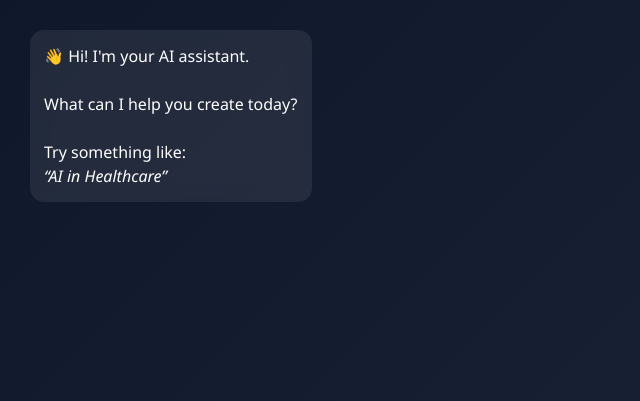
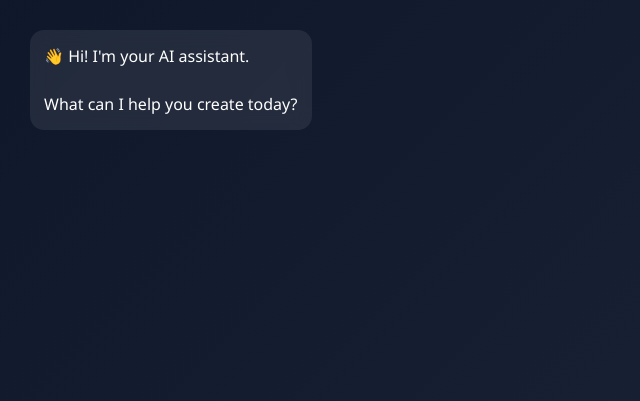
Before and after one commit to MahenderJakhar27/ai-ppt-pdf-generator, a FastAPI app: page /dashboard in a window 1280 px wide. Shown: the part 52-453 px from the top of the page, without its empty margins (0-640 px from the left). Run offline with FastAPI, Linux system fonts and the light colour scheme.

Commit message:
chat feature updated

```diff
--- a/templates/index.html
+++ b/templates/index.html
@@ -147,15 +147,32 @@ button {
 
 <script>
 const chat = document.getElementById("chat");
+const input = document.getElementById("prompt");
 
-/* Welcome message */
+let isLoading = false;
+
+/* Welcome */
 window.onload = () => {
     addMessage(
-        "👋 Hi! I'm your AI assistant.<br><br>What can I help you create today?<br><br>Try something like:<br><i>“AI in Healthcare”</i>",
+        "👋 Hi! I'm your AI assistant.<br><br>What can I help you create today?",
         "bot"
     );
+    input.focus();
 };
 
+/* ENTER KEY SUPPORT 🔥 */
+input.addEventListener("keypress", function(e) {
+    if (e.key === "Enter") {
+        generate();
+    }
+});
+
+/* THEME */
+function toggleTheme() {
+    document.body.classList.toggle("light");
+}
+
+/* ADD MESSAGE */
 function addMessage(html, type) {
     const msg = document.createElement("div");
     msg.className = "message " + type;
@@ -165,6 +182,7 @@ function addMessage(html, type) {
     chat.scrollTop = chat.scrollHeight;
 }
 
+/* TYPING */
 function showTyping() {
     const typing = document.createElement("div");
     typing.className = "message bot typing";
@@ -185,70 +203,35 @@ function removeTyping() {
     if (typing) typing.remove();
 }
 
-/* 🔥 REAL PPT STYLE PREVIEW */
+/* SLIDE PREVIEW (IMPROVED UI) */
 function renderSlides(data, prompt) {
     let html = `
-        <div style="margin-bottom:10px; font-size:16px;">
-            <b>${data.title}</b>
+        <div style="font-weight:bold; margin-bottom:10px;">
+            ${data.title}
         </div>
 
         <div style="
             display:flex;
-            gap:16px;
+            gap:15px;
             overflow-x:auto;
-            padding-bottom:10px;
         ">
     `;
 
     data.slides.forEach((slide, index) => {
         html += `
         <div style="
-            min-width:320px;
-            height:180px;
+            min-width:260px;
             background:#0f172a;
             border-radius:12px;
-            padding:14px;
-            box-shadow:0 8px 20px rgba(0,0,0,0.4);
-            position:relative;
-            transition:0.3s;
-        " onmouseover="this.style.transform='scale(1.05)'"
-           onmouseout="this.style.transform='scale(1)'">
-
-            <div style="
-                font-size:12px;
-                color:#94a3b8;
-                margin-bottom:6px;
-            ">
-                Slide ${index + 1}
-            </div>
-
-            <div style="
-                font-size:15px;
-                font-weight:bold;
-                margin-bottom:8px;
-            ">
+            padding:12px;
+        ">
+            <small style="color:#94a3b8;">Slide ${index + 1}</small>
+            <div style="font-weight:bold; margin:5px 0;">
                 ${slide.heading}
             </div>
-
-            <ul style="
-                font-size:12px;
-                padding-left:16px;
-                line-height:1.4;
-                color:#cbd5f5;
-            ">
+            <ul style="font-size:12px;">
                 ${slide.points.map(p => `<li>${p}</li>`).join("")}
             </ul>
-
-            <!-- Image placeholder -->
-            <div style="
-                position:absolute;
-                bottom:10px;
-                right:10px;
-                width:60px;
-                height:40px;
-                background:rgba(255,255,255,0.1);
-                border-radius:6px;
-            "></div>
         </div>
         `;
     });
@@ -256,7 +239,7 @@ function renderSlides(data, prompt) {
     html += `</div>`;
 
     html += `
-    <div class="downloads" style="margin-top:10px;">
+    <div class="downloads">
         <button onclick="downloadFile('ppt','${prompt}')">Download PPT</button>
         <button onclick="downloadFile('pdf','${prompt}')">Download PDF</button>
     </div>
@@ -265,11 +248,14 @@ function renderSlides(data, prompt) {
     return html;
 }
 
+/* GENERATE */
 async function generate() {
-    const input = document.getElementById("prompt");
-    const prompt = input.value;
+    if (isLoading) return;
 
-    if (!prompt) return alert("Enter topic");
+    const prompt = input.value.trim();
+    if (!prompt) return;
+
+    isLoading = true;
 
     addMessage(prompt, "user");
     input.value = "";
@@ -289,8 +275,11 @@ async function generate() {
         removeTyping();
         addMessage("❌ Something went wrong. Try again.", "bot");
     }
+
+    isLoading = false;
 }
 
+/* DOWNLOAD */
 async function downloadFile(type, prompt) {
     const res = await fetch(`/generate-${type}?prompt=${encodeURIComponent(prompt)}`);
     const blob = await res.blob();
```
